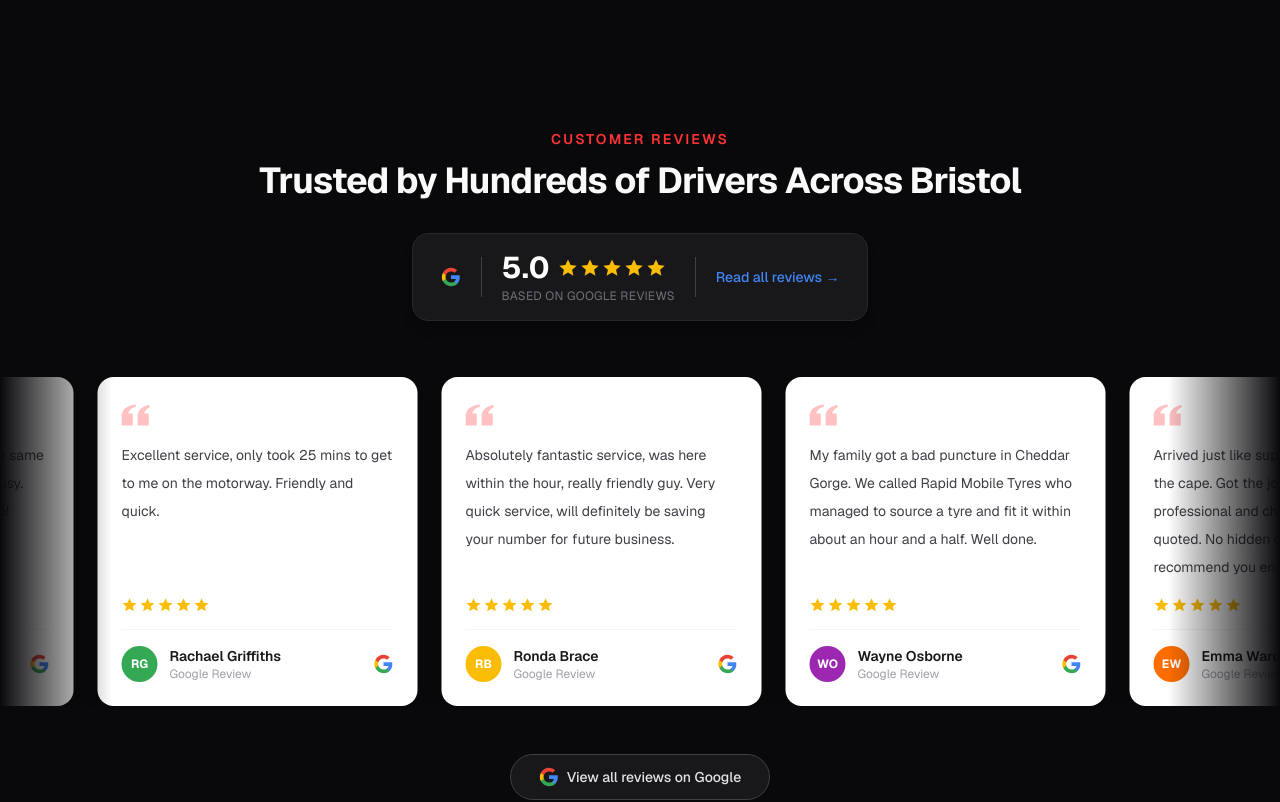
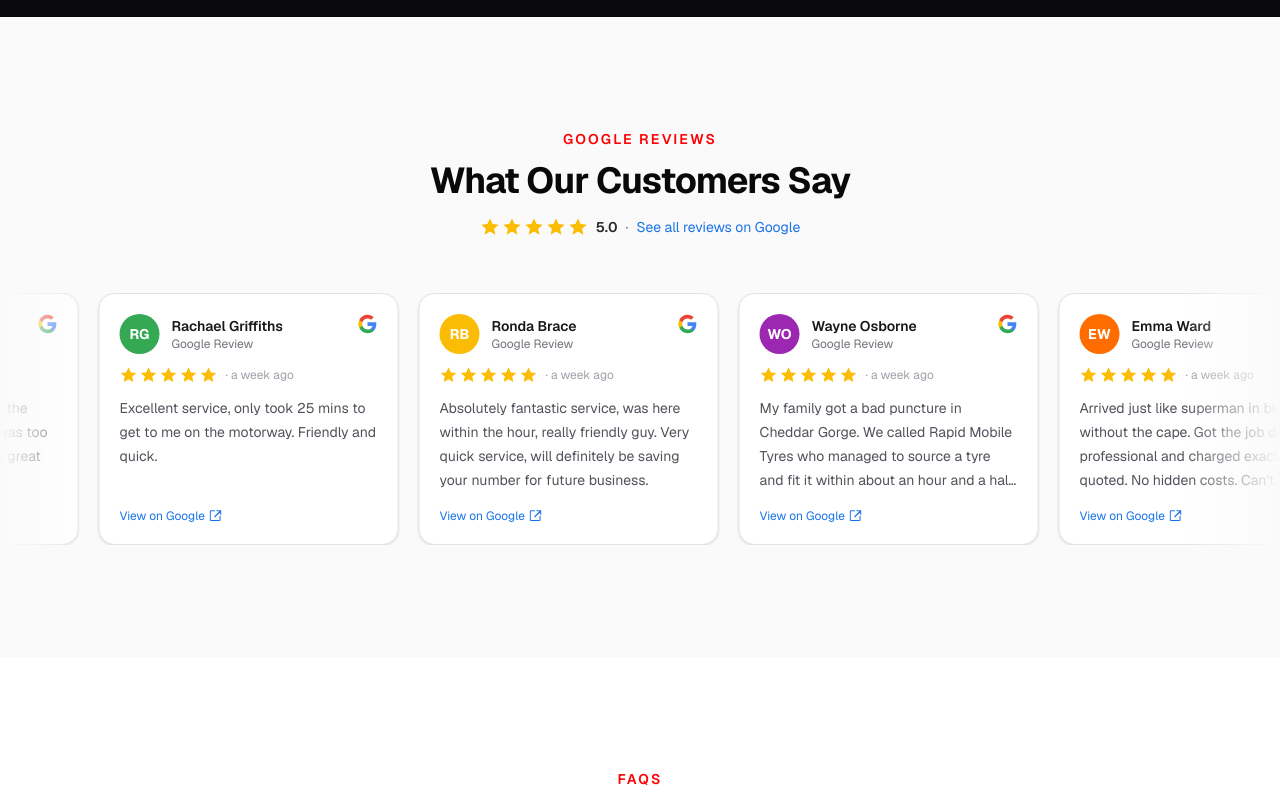
Before and after one commit to hamzafarooqmirza/rapid-mobile-tyres-bristol, a Next.js app: page /services in a window 1280 px wide. Shown: the part 3400-4202 px from the top of the page. Built offline with nearby package versions, Linux system fonts and the light colour scheme.

Commit message:
Revert "Redesign reviews section with premium dark layout"
This reverts commit ecf00041552fa841c4b825f435fbfd789425f029.

```diff
--- a/src/components/Testimonials.tsx
+++ b/src/components/Testimonials.tsx
@@ -1,7 +1,7 @@
 import { testimonials } from "@/lib/data";
 
 const GOOGLE_REVIEWS_URL =
-  "https://www.google.com/search?q=Rapid+Mobile+Tyres+Bristol+reviews";
+  "https://www.google.com/search?q=Rapid+Mobile+Tyres+Bristol+reviews#lrd=0x48718e95ab3bd8cb:0x5e3a40ad0f5f8b8b,1";
 
 const avatarColors = [
   "#4285F4",
@@ -15,23 +15,34 @@ const avatarColors = [
   "#43A047",
 ];
 
-function GoogleG() {
+function GoogleLogo() {
   return (
     <svg viewBox="0 0 24 24" className="h-5 w-5 shrink-0" aria-label="Google">
-      <path d="M22.56 12.25c0-.78-.07-1.53-.2-2.25H12v4.26h5.92c-.26 1.37-1.04 2.53-2.21 3.31v2.77h3.57C21.36 18.1 22.56 15.4 22.56 12.25z" fill="#4285F4"/>
-      <path d="M12 23c2.97 0 5.46-.98 7.28-2.66l-3.57-2.77c-.98.66-2.23 1.06-3.71 1.06-2.86 0-5.29-1.93-6.16-4.53H2.18v2.84C3.99 20.53 7.7 23 12 23z" fill="#34A853"/>
-      <path d="M5.84 14.09c-.22-.66-.35-1.36-.35-2.09s.13-1.43.35-2.09V7.07H2.18C1.43 8.55 1 10.22 1 12s.43 3.45 1.18 4.93l3.66-2.84z" fill="#FBBC05"/>
-      <path d="M12 5.38c1.62 0 3.06.56 4.21 1.64l3.15-3.15C17.45 2.09 14.97 1 12 1 7.7 1 3.99 3.47 2.18 7.07l3.66 2.84c.87-2.6 3.3-4.53 6.16-4.53z" fill="#EA4335"/>
+      <path
+        d="M22.56 12.25c0-.78-.07-1.53-.2-2.25H12v4.26h5.92c-.26 1.37-1.04 2.53-2.21 3.31v2.77h3.57C21.36 18.1 22.56 15.4 22.56 12.25z"
+        fill="#4285F4"
+      />
+      <path
+        d="M12 23c2.97 0 5.46-.98 7.28-2.66l-3.57-2.77c-.98.66-2.23 1.06-3.71 1.06-2.86 0-5.29-1.93-6.16-4.53H2.18v2.84C3.99 20.53 7.7 23 12 23z"
+        fill="#34A853"
+      />
+      <path
+        d="M5.84 14.09c-.22-.66-.35-1.36-.35-2.09s.13-1.43.35-2.09V7.07H2.18C1.43 8.55 1 10.22 1 12s.43 3.45 1.18 4.93l3.66-2.84z"
+        fill="#FBBC05"
+      />
+      <path
+        d="M12 5.38c1.62 0 3.06.56 4.21 1.64l3.15-3.15C17.45 2.09 14.97 1 12 1 7.7 1 3.99 3.47 2.18 7.07l3.66 2.84c.87-2.6 3.3-4.53 6.16-4.53z"
+        fill="#EA4335"
+      />
     </svg>
   );
 }
 
-function Stars({ size = "sm" }: { size?: "sm" | "md" | "lg" }) {
-  const cls = size === "lg" ? "h-6 w-6" : size === "md" ? "h-5 w-5" : "h-4 w-4";
+function Stars() {
   return (
-    <div className="flex gap-0.5" aria-label="5 stars">
+    <div className="flex gap-0.5" aria-hidden>
       {Array.from({ length: 5 }).map((_, i) => (
-        <svg key={i} viewBox="0 0 20 20" fill="#FBBC04" className={cls}>
+        <svg key={i} viewBox="0 0 20 20" fill="#FBBC04" className="h-[18px] w-[18px]">
           <path d="M10 1.5l2.6 5.6 6.1.6-4.6 4.1 1.3 6-5.4-3.2-5.4 3.2 1.3-6-4.6-4.1 6.1-.6z" />
         </svg>
       ))}
@@ -43,50 +54,45 @@ export default function Testimonials() {
   const cards = [...testimonials, ...testimonials];
 
   return (
-    <section className="bg-zinc-950 py-20 sm:py-28">
-      {/* Header */}
+    <section className="bg-zinc-50 py-20 sm:py-28">
+      {/* Heading */}
       <div className="mx-auto max-w-7xl px-6 sm:px-10">
-        <div className="flex flex-col items-center text-center">
-          <p className="text-sm font-semibold uppercase tracking-[0.15em] text-orange-500">
-            Customer Reviews
+        <div className="mx-auto max-w-2xl text-center">
+          <p className="text-sm font-semibold uppercase tracking-[0.15em] text-orange-600">
+            Google Reviews
           </p>
-          <h2 className="mt-3 text-3xl font-bold tracking-tight text-zinc-50 sm:text-4xl">
-            Trusted by Hundreds of Drivers Across Bristol
+          <h2 className="mt-3 text-3xl font-bold tracking-tight text-zinc-950 sm:text-4xl">
+            What Our Customers Say
           </h2>
-
-          {/* Aggregate rating badge */}
-          <div className="mt-8 inline-flex items-center gap-5 rounded-2xl border border-zinc-800 bg-zinc-900 px-7 py-4 shadow-lg">
-            <GoogleG />
-            <div className="h-10 w-px bg-zinc-700" />
-            <div className="text-left">
-              <div className="flex items-baseline gap-2">
-                <span className="text-3xl font-bold text-white">5.0</span>
-                <Stars size="md" />
-              </div>
-              <p className="mt-0.5 text-xs text-zinc-500 uppercase tracking-wide">
-                Based on Google Reviews
-              </p>
+          <div className="mt-4 flex items-center justify-center gap-2">
+            <div className="flex gap-0.5" aria-hidden>
+              {Array.from({ length: 5 }).map((_, i) => (
+                <svg key={i} viewBox="0 0 20 20" fill="#FBBC04" className="h-5 w-5">
+                  <path d="M10 1.5l2.6 5.6 6.1.6-4.6 4.1 1.3 6-5.4-3.2-5.4 3.2 1.3-6-4.6-4.1 6.1-.6z" />
+                </svg>
+              ))}
             </div>
-            <div className="h-10 w-px bg-zinc-700" />
+            <span className="text-sm font-semibold text-zinc-800">5.0</span>
+            <span className="text-sm text-zinc-500">·</span>
             <a
               href={GOOGLE_REVIEWS_URL}
               target="_blank"
               rel="noopener noreferrer"
-              className="text-sm font-medium text-[#4285F4] hover:underline whitespace-nowrap"
+              className="text-sm text-[#1a73e8] hover:underline"
             >
-              Read all reviews →
+              See all reviews on Google
             </a>
           </div>
         </div>
       </div>
 
-      {/* Carousel */}
+      {/* Infinite carousel */}
       <div className="relative mt-14 overflow-hidden">
-        {/* Edge fades — dark to match section bg */}
-        <div className="pointer-events-none absolute inset-y-0 left-0 z-10 w-28 bg-gradient-to-r from-zinc-950 to-transparent" />
-        <div className="pointer-events-none absolute inset-y-0 right-0 z-10 w-28 bg-gradient-to-l from-zinc-950 to-transparent" />
+        {/* Edge fades */}
+        <div className="pointer-events-none absolute inset-y-0 left-0 z-10 w-24 bg-gradient-to-r from-zinc-50 to-transparent" />
+        <div className="pointer-events-none absolute inset-y-0 right-0 z-10 w-24 bg-gradient-to-l from-zinc-50 to-transparent" />
 
-        <div className="flex w-max gap-6 animate-marquee px-6">
+        <div className="flex w-max gap-5 animate-marquee px-5">
           {cards.map((t, i) => {
             const color = avatarColors[i % avatarColors.length];
             const initials = t.name
@@ -99,65 +105,55 @@ export default function Testimonials() {
             return (
               <figure
                 key={`${t.name}-${i}`}
-                className="flex w-[320px] shrink-0 flex-col rounded-2xl bg-white p-6 shadow-xl"
+                className="flex w-[300px] shrink-0 flex-col rounded-2xl border border-zinc-200 bg-white p-5 shadow-sm"
               >
-                {/* Quote mark */}
-                <svg
-                  viewBox="0 0 40 30"
-                  fill="none"
-                  className="h-7 w-7 text-orange-500/30"
-                  aria-hidden
-                >
-                  <path
-                    d="M0 30V18C0 7.611 6.5 2.056 19.5 0l1.5 3C14 4.778 10.167 8.278 9.5 13H16V30H0zm23 0V18C23 7.611 29.5 2.056 42.5 0L44 3c-7 1.778-10.833 5.278-11.5 10H39V30H23z"
-                    fill="currentColor"
-                  />
-                </svg>
-
-                {/* Review text */}
-                <blockquote className="mt-3 flex-1 text-sm leading-7 text-zinc-700">
-                  {t.text}
-                </blockquote>
-
-                {/* Stars */}
-                <div className="mt-4">
-                  <Stars size="sm" />
-                </div>
-
-                {/* Footer */}
-                <div className="mt-4 flex items-center justify-between border-t border-zinc-100 pt-4">
+                {/* Card header */}
+                <div className="flex items-start justify-between gap-2">
                   <div className="flex items-center gap-3">
                     <div
-                      className="flex h-9 w-9 shrink-0 items-center justify-center rounded-full text-xs font-bold text-white"
+                      className="flex h-10 w-10 shrink-0 items-center justify-center rounded-full text-sm font-bold text-white"
                       style={{ backgroundColor: color }}
                     >
                       {initials}
                     </div>
-                    <div>
-                      <p className="text-sm font-semibold text-zinc-900">{t.name}</p>
-                      <p className="text-xs text-zinc-400">Google Review</p>
+                    <div className="min-w-0">
+                      <p className="truncate text-sm font-semibold text-zinc-900">
+                        {t.name}
+                      </p>
+                      <p className="text-xs text-zinc-500">Google Review</p>
                     </div>
                   </div>
-                  <GoogleG />
+                  <GoogleLogo />
                 </div>
+
+                {/* Stars */}
+                <div className="mt-3 flex items-center gap-2">
+                  <Stars />
+                  <span className="text-xs text-zinc-400">· a week ago</span>
+                </div>
+
+                {/* Review text */}
+                <blockquote className="mt-3 flex-1 text-sm leading-6 text-zinc-600 line-clamp-4">
+                  {t.text}
+                </blockquote>
+
+                {/* Link */}
+                <a
+                  href={GOOGLE_REVIEWS_URL}
+                  target="_blank"
+                  rel="noopener noreferrer"
+                  className="mt-4 inline-flex items-center gap-1 text-xs text-[#1a73e8] hover:underline"
+                >
+                  View on Google
+                  <svg viewBox="0 0 16 16" fill="currentColor" className="h-3 w-3">
+                    <path d="M6.5 1H2a1 1 0 00-1 1v11a1 1 0 001 1h11a1 1 0 001-1V8.5M10 1h5m0 0v5m0-5L7 9" stroke="currentColor" strokeWidth="1.5" fill="none" strokeLinecap="round" strokeLinejoin="round"/>
+                  </svg>
+                </a>
               </figure>
             );
           })}
         </div>
       </div>
-
-      {/* Bottom CTA */}
-      <div className="mt-12 text-center">
-        <a
-          href={GOOGLE_REVIEWS_URL}
-          target="_blank"
-          rel="noopener noreferrer"
-          className="inline-flex items-center gap-2 rounded-full border border-zinc-700 bg-zinc-900 px-7 py-3 text-sm font-medium text-zinc-200 transition-colors hover:border-zinc-500 hover:bg-zinc-800"
-        >
-          <GoogleG />
-          View all reviews on Google
-        </a>
-      </div>
     </section>
   );
 }
```
